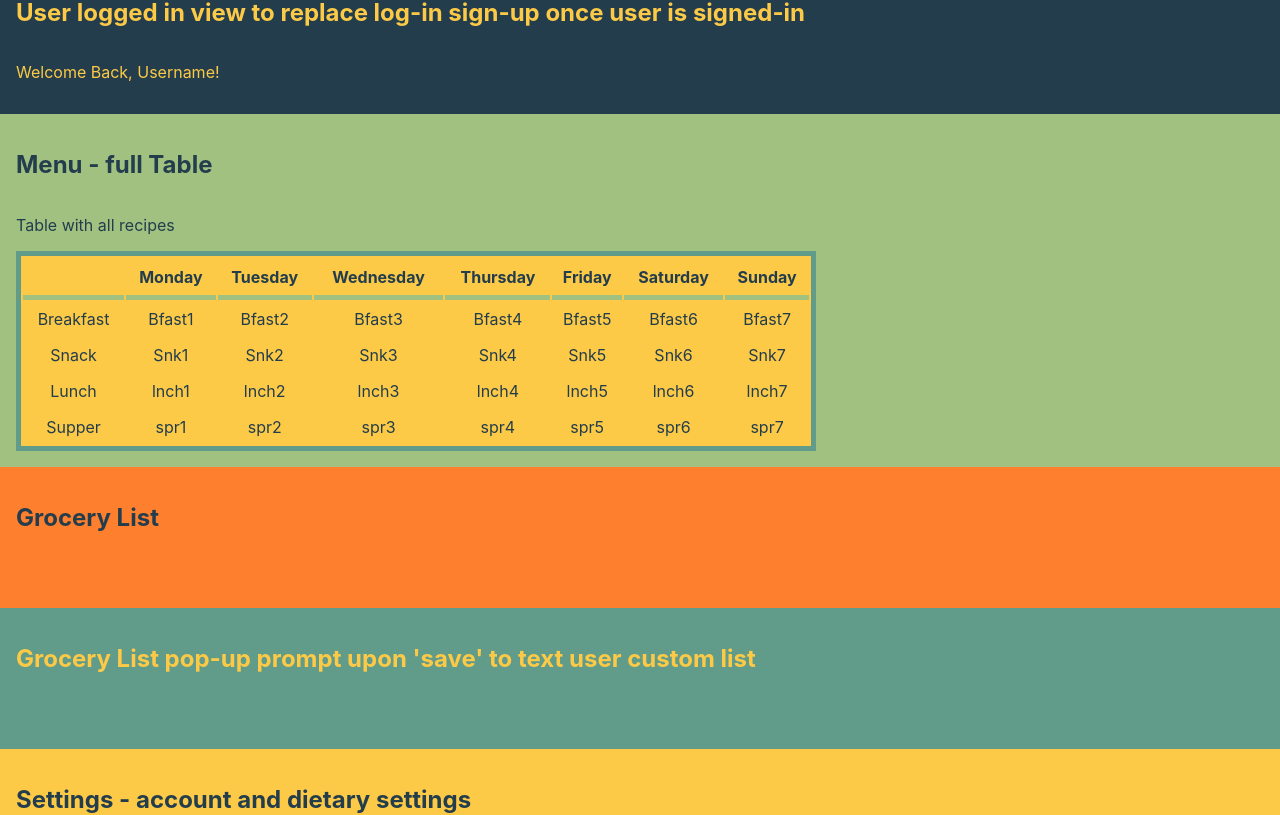
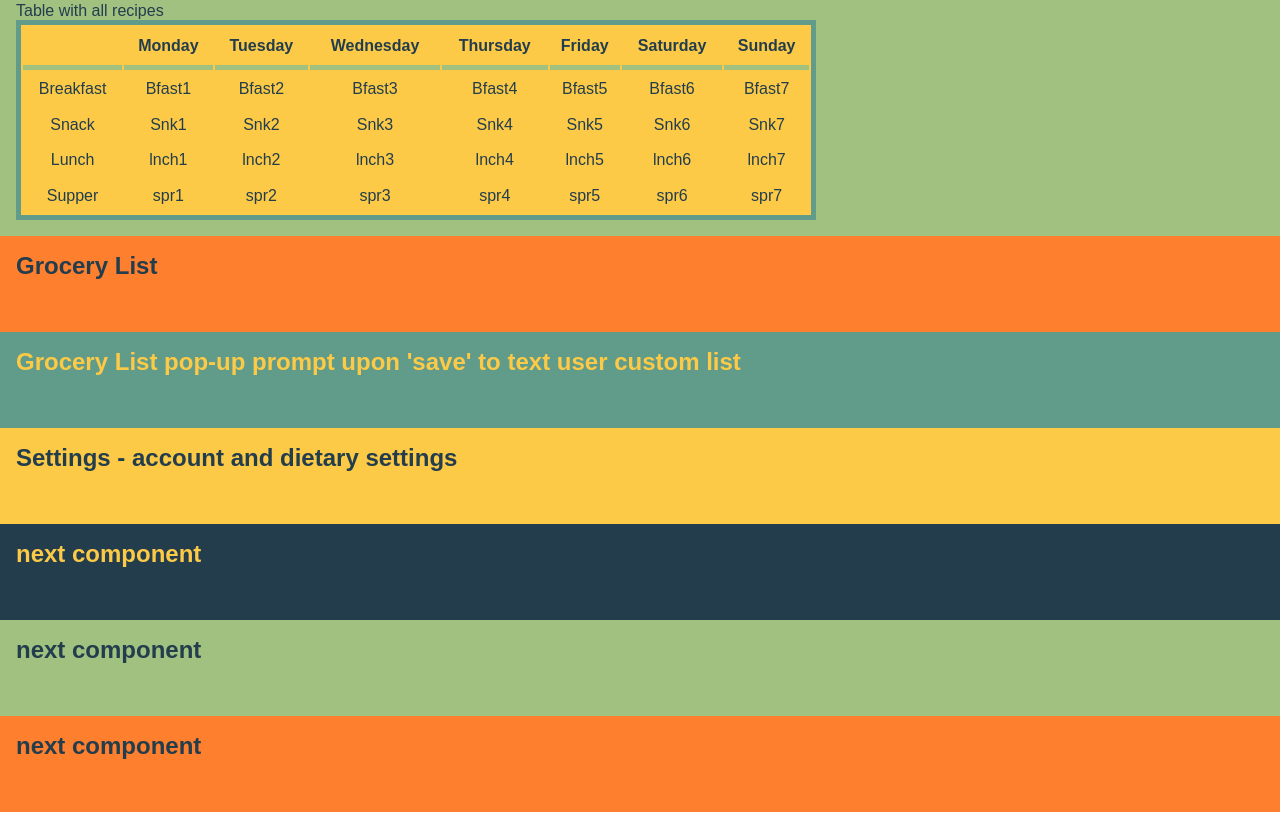
Before and after one commit to CourtneyODonnell/visual-playground, a React (Create React App) app: page / in a window 1280 px wide. Shown: the part 690-1505 px from the top of the page. Built offline with nearby package versions, Linux system fonts and the light colour scheme.

Commit message:
sass functioning

```diff
--- a/package.json
+++ b/package.json
@@ -9,8 +9,8 @@
     "react": "^18.2.0",
     "react-dom": "^18.2.0",
     "react-scripts": "5.0.1",
+    "sass": "^1.56.1",
     "web-vitals": "^2.1.4"
-
   },
   "scripts": {
     "start": "react-scripts start",
--- a/src/App.js
+++ b/src/App.js
@@ -1,4 +1,4 @@
-import './App.css';
+import './App.scss';
 
 function App() {
 
--- a/src/App.css
+++ b/src/App.scss
@@ -26,24 +26,6 @@ medium teal 619B8A
   color: #FE7F2D;
 }
 
-.sidebar {
-  display: flex;
-  flex-direction: column;
-  justify-content: center;
-  height: 400px;
-  width: 15%;
-  background-color: #233d4de1;
-  color: #fccb46ba;
-  transition: background-color 2s ease-out 100ms;
-}
-.sidebar:hover {
-  background-color: #233D4D;
-  color:#FCCA46
-
-}
-.sidebar-text {
-  margin: 5px;
-}
 
 .mainpage {
   display: flex;
@@ -171,6 +153,35 @@ td {
   padding: 1em
 }
 
+
+* {
+  -webkit-box-sizing: border-box;
+  -moz-box-sizing: border-box;
+  box-sizing: border-box;
+  margin: 0;
+  padding: 0;
+}
+
+body {
+  font-family: sans-serif
+}
+
+.sidebar {
+    display: flex;
+    padding: 1em;
+    flex-direction: column;
+    justify-content: center;
+    height: 400px;
+    width: 15%;
+    background-color: #233d4de1;
+    color: #fccb46ba;
+    transition: background-color 2s ease-out 100ms;
+      &:hover {
+        background-color: #233D4D;
+        color:#FCCA46
+      }
+}
+
 /*
 dark teal 233D4D
 orange FE7F2D
--- a/src/index.js
+++ b/src/index.js
@@ -1,6 +1,6 @@
 import React from 'react';
 import ReactDOM from 'react-dom/client';
-import './index.css';
+import './index.scss';
 import App from './App';
 import reportWebVitals from './reportWebVitals';
 
--- /dev/null
+++ b/src/styles/animations.scss
@@ -0,0 +1,6 @@
+@keyframes rotate {
+  100% {
+    -webkit-transform: rotate(360deg);
+    transform: rotate(360deg);
+  }
+}
--- /dev/null
+++ b/src/styles/mixins.scss
@@ -0,0 +1,23 @@
+@mixin fade {
+  transition: opacity 0.2s ease-out;
+}
+
+@mixin button-active {
+  cursor: pointer;
+}
+
+@mixin button-inactive--opacity {
+  @include fade;
+  opacity: 0.7;
+}
+
+@mixin button-active--opacity {
+  @include button-active;
+  opacity: 1;
+}
+
+@mixin border-card($color) {
+  background-color: rgba($color, $inactive-opacity);
+  color: $color;
+  border: 2px solid $color;
+}
--- /dev/null
+++ b/src/styles/reset.scss
@@ -0,0 +1,16 @@
+h1,
+h2,
+h3,
+h4,
+h5,
+h6 {
+  margin: 0;
+}
+
+ol,
+ul,
+li {
+  list-style: none;
+  margin: 0;
+  padding: 0;
+}
--- /dev/null
+++ b/src/styles/typography.scss
@@ -0,0 +1,13 @@
+$weights: (
+  light: 300,
+  regular: 400,
+  semi-bold: 600,
+  bold: 700,
+  black: 900,
+);
+
+@each $weight, $value in $weights {
+  .text--#{$weight} {
+    font-weight: $value;
+  }
+}
--- /dev/null
+++ b/src/styles/variables.scss
@@ -0,0 +1,16 @@
+$font-family: "Source Sans Pro", sans-serif;
+
+$active-opacity: 1;
+$inactive-opacity: 0.15;
+
+$white: #fff;
+$black: #000;
+
+$dark-teal: #233D4D;
+
+$orange: #54a0ff;
+$yellow: #ee5253;
+$green: #ff9f43;
+$medium-teal: #10ac84;
+
+$spacing: 2rem;
```
Also changed, not shown: src/index.scss (renamed from src/index.css), 1 other file (tests, documents, lock files or other folders).
